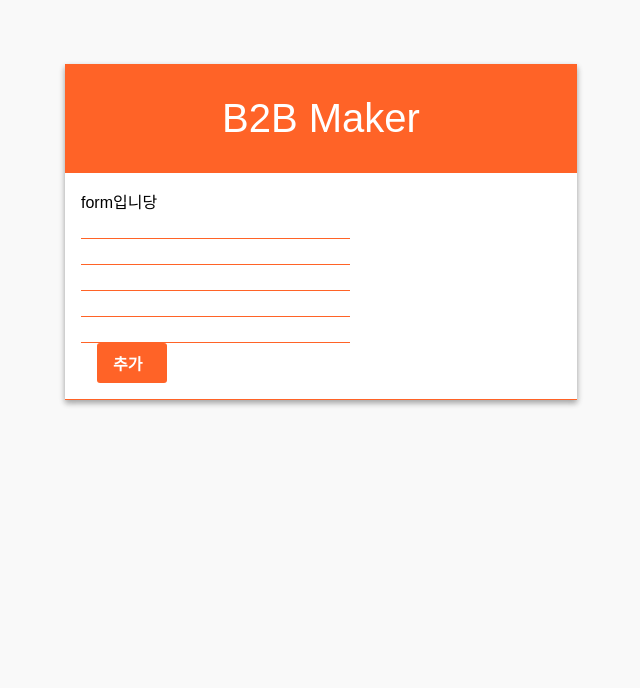
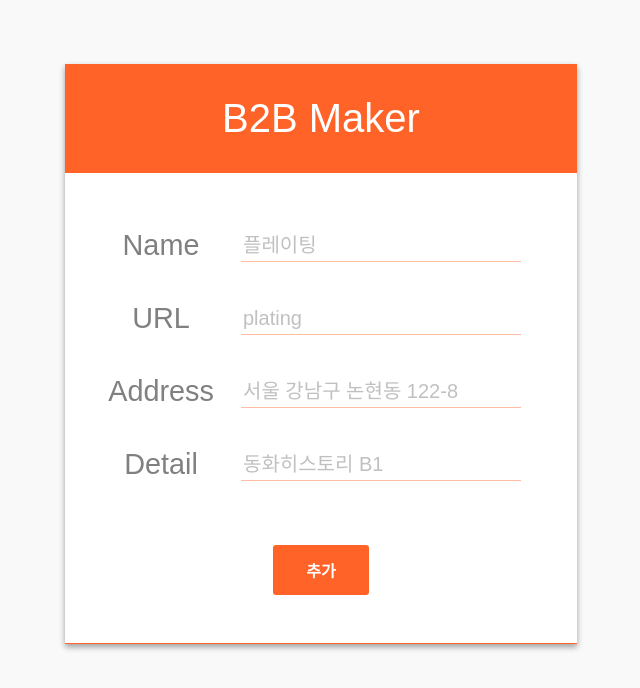
Before and after one commit to livelikeabel/b2b-maker, a React app: page / in a window 1280 px wide. Shown: the top 688 px of the page, without its empty margins (319-959 px from the left). Built offline with nearby package versions, Linux system fonts and the light colour scheme.

Commit message:
ui 완성

```diff
--- a/src/App.js
+++ b/src/App.js
@@ -3,10 +3,6 @@ import InputListTemplate from './components/InputListTemplate';
 import './App.css';
 
 class App extends Component {
-
-  testConnection = () => {
-
-  };
 
   render() {
     return (
--- a/src/components/Form.css
+++ b/src/components/Form.css
@@ -1,22 +1,45 @@
 .form input {
-    display: block;
     flex: 1; /* 버튼을 뺀 빈 공간을 모두 채워줍니다 */
     font-size: 1.25rem;
     outline: none;
     border: none;
-    border-bottom: 1px solid #ff6327;
+    border-bottom: 1px solid #ff63276b;
+  }
+
+  .myInput {
+    margin: 2.5rem;
+    margin-left: 1rem;
+    font-size: 1.8rem;
+    color: gray;
+    display: flex;
+    text-align: center
+  }
+  .myInput > span {
+    width: 8rem;
+    margin-right: 1rem;
+  }
+
+  .myInput > input::placeholder {
+    color: rgba(128, 128, 128, 0.493);
   }
 
   .create-button {
-    width: 3vw;
-    padding-top: 0.5rem;
-    padding-bottom: 0.5rem;
+    margin: auto;
+    margin-top: 8vh;
+    margin-bottom: 2rem;
+    text-align: center;
+    width: 5vw;
+    padding-top: 0.8rem;
+    padding-bottom: 0.8rem;
     padding-left: 1rem;
     padding-right: 1rem;
-    margin-left: 1rem;
     background: #ff6327;
     border-radius: 3px;
     color: white;
     font-weight: 600;
     cursor: pointer;
   }
+
+  .create-button:hover {
+    background: #ff6427be;
+  }
--- a/src/components/Form.js
+++ b/src/components/Form.js
@@ -1,20 +1,26 @@
-import React from 'react';
-import './Form.css';
+import React from "react";
+import "./Form.css";
 
 const Form = () => {
-    return (
-        <div className="form">
-            form입니당
-            <input/>
-            <input/>
-            <input/>
-            <input/>
-            <input/>
-            <div className="create-button">
-                추가
-            </div>
-        </div>
-    );
+  return (
+    <div className="form">
+      <div className="myInput">
+        <span>Name</span> <input type="text" placeholder="플레이팅" />
+      </div>
+      <div className="myInput">
+        <span>URL</span> <input type="text" placeholder="plating" />
+      </div>
+      <div className="myInput">
+        <span>Address</span>
+        <input type="text" placeholder="서울 강남구 논현동 122-8" />
+      </div>
+      <div className="myInput">
+        <span>Detail</span>
+        <input type="text" placeholder="동화히스토리 B1" />
+      </div>
+      <div className="create-button">추가</div>
+    </div>
+  );
 };
 
 export default Form;
```
